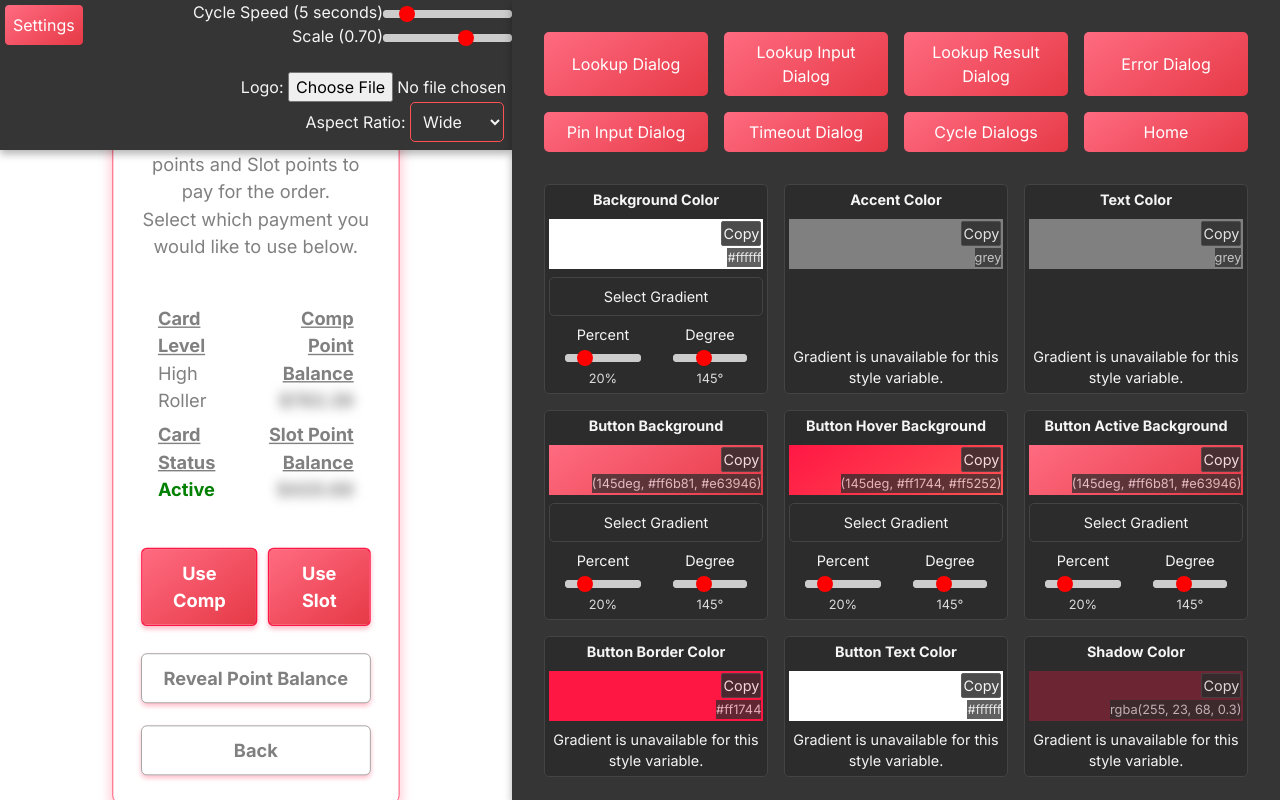
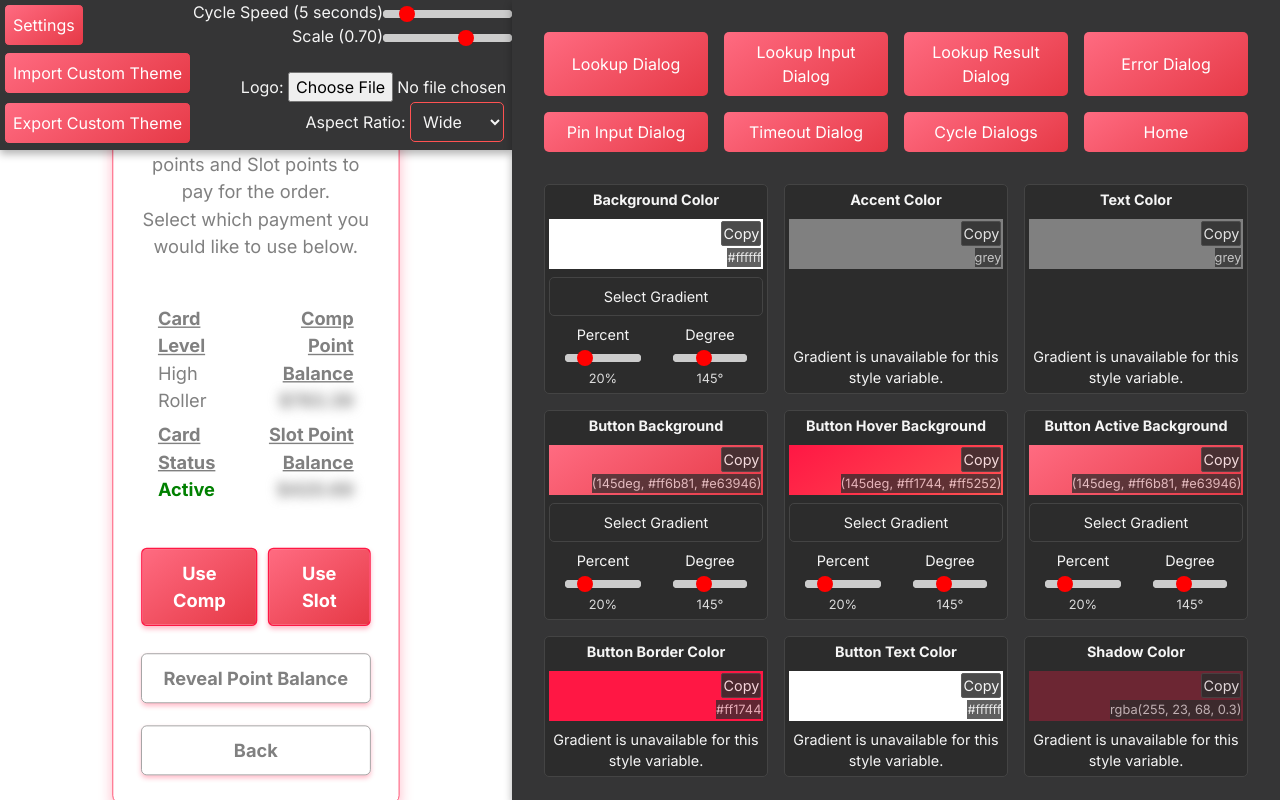
Before and after one commit to JordanReady/OTM.ThemeCreator, a Next.js app: page /konami in a window 1280 px wide. Built offline with nearby package versions, Linux system fonts and the light colour scheme; no server answers.

Commit message:
add: import export custom theme object

```diff
--- a/app/konami/konami.scss
+++ b/app/konami/konami.scss
@@ -265,6 +265,23 @@ $scale: var(--scale);
   top: 0.25rem;
   left: 0.25rem;
   z-index: 1000;
+  background: linear-gradient(145deg, #ff6b81, #e63946);
+  color: white;
+  border-radius: 5px;
+  padding: 0.5rem;
+  border: 1px solid #353536;
+  margin-bottom: 0.5rem;
+}
+
+.import-export-container {
+  position: fixed;
+  top: 3.25rem;
+  left: 0.25rem;
+  display: flex;
+  flex-direction: column;
+}
+
+.import-export-button {
   background: linear-gradient(145deg, #ff6b81, #e63946);
   color: white;
   border-radius: 5px;
@@ -602,12 +619,12 @@ input[type="range"]::-ms-fill-upper {
   border: none;
   border-radius: 5px;
   background: linear-gradient(145deg, #ff6b81, #e63946);
-  color: $button-text-color;
+  color: white;
   cursor: pointer;
   transition: background-color 0.3s ease;
 
   &:hover {
-    background-color: $button-hover-background;
+    background-color: linear-gradient(145deg, #ff1744, #ff5252);
   }
 }
 
--- a/app/konami/page.tsx
+++ b/app/konami/page.tsx
@@ -31,7 +31,6 @@ export default function Konami({}: Props) {
 
   const [aspectRatioClass, setAspectRatioClass] =
     useState("custom-logo-banner");
-  //add switch for different aspect ratios
 
   useEffect(() => {
     switch (aspectRatio) {
@@ -55,6 +54,102 @@ export default function Konami({}: Props) {
         break;
     }
   }, [aspectRatio]);
+
+  const [importTheme, setImportTheme] = useState(false);
+  const [importedTheme, setImportedTheme] = useState("");
+
+  const handleThemeSubmit = (event: string) => {
+    // List of variable names to extract
+    const variableExtractors = [
+      {
+        key: "backgroundColor",
+        setter: setBaseBackgroundColor,
+        setter2: setBackgroundColor,
+      },
+      {
+        key: "accentColor",
+        setter: setBaseAccentColor,
+        setter2: setAccentColor,
+      },
+      { key: "textColor", setter: setBaseTextColor, setter2: setTextColor },
+      {
+        key: "buttonBackground",
+        setter: setBaseButtonBackground,
+        setter2: setButtonBackground,
+      },
+      {
+        key: "buttonHoverBackground",
+        setter: setBaseButtonHoverBackground,
+        setter2: setButtonHoverBackground,
+      },
+      {
+        key: "buttonActiveBackground",
+        setter: setBaseButtonActiveBackground,
+        setter2: setButtonActiveBackground,
+      },
+      {
+        key: "buttonBorderColor",
+        setter: setBaseButtonBorderColor,
+        setter2: setButtonBorderColor,
+      },
+      {
+        key: "buttonTextColor",
+        setter: setBaseButtonTextColor,
+        setter2: setButtonTextColor,
+      },
+      {
+        key: "shadowColor",
+        setter: setBaseShadowColor,
+        setter2: setShadowColor,
+      },
+    ];
+
+    variableExtractors.forEach(({ key, setter, setter2 }) => {
+      const regex = new RegExp(`"${key}":\\s*"(.*?)"`, "i"); // Regex to extract value
+      const match = event.match(regex);
+      if (match && match[1]) {
+        setter(match[1]); // Update the base color
+        setter2(match[1]); // Update the active color
+        console.log(`Updated ${key} to`, match[1]); // Log for debugging
+      }
+    });
+
+    setImportedTheme(event); // Store the full imported theme as a string
+    setImportTheme(false); // Close the input
+  };
+
+  const exportTheme = () => {
+    const customTheme = {
+      backgroundColor: backgroundColor,
+      accentColor: accentColor,
+      textColor: textColor,
+      buttonBackground: buttonBackground,
+      buttonHoverBackground: buttonHoverBackground,
+      buttonActiveBackground: buttonActiveBackground,
+      buttonBorderColor: buttonBorderColor,
+      buttonTextColor: buttonTextColor,
+      shadowColor: shadowColor,
+    };
+
+    // Wrap it with CustomTheme and pretty-print it
+    const formattedTheme = JSON.stringify(
+      { CustomTheme: customTheme },
+      null,
+      2
+    );
+
+    // Remove leading and trailing curly braces from the entire JSON string
+    const trimmedTheme = formattedTheme.slice(1, -1).trim(); // Remove first and last characters (braces)
+
+    // Add the trailing comma to the end
+    const finalTheme = `${trimmedTheme},`; // Add a comma at the end
+
+    console.log("Exported Theme:", finalTheme);
+    navigator.clipboard
+      .writeText(finalTheme) // Copy to clipboard
+      .then(() => console.log("Theme copied to clipboard!"))
+      .catch((err) => console.error("Failed to copy theme to clipboard", err));
+  };
 
   // Base and current colors
   const [baseBackgroundColor, setBaseBackgroundColor] = useState("#ffffff");
@@ -214,6 +309,20 @@ export default function Konami({}: Props) {
             showSettings ? "animate-down" : "animate-up"
           }`}
         >
+          <div className="import-export-container">
+            <button
+              onClick={() => setImportTheme(!importTheme)}
+              className="import-export-button gradient-button animate"
+            >
+              Import Custom Theme
+            </button>
+            <button
+              onClick={() => exportTheme()}
+              className="import-export-button gradient-button animate"
+            >
+              Export Custom Theme
+            </button>
+          </div>
           {/* Cycle Speed Slider */}
           <div className="setting-option">
             <label htmlFor="cycle-speed">
@@ -279,6 +388,21 @@ export default function Konami({}: Props) {
               <option value="square">Square</option>
             </select>
           </div>
+          {importTheme && (
+            <div className="setting-option">
+              <label htmlFor="import-theme">
+                Paste Custom Theme JSON below{" "}
+              </label>
+              <br />
+              <textarea
+                id="import-theme"
+                className="import-theme-textarea"
+                value={importedTheme}
+                onChange={(e) => handleThemeSubmit(e.target.value)}
+              />
+              <span>{importedTheme}</span>
+            </div>
+          )}
         </div>
 
         {activeDialog === "LookupDialog" && (
```
